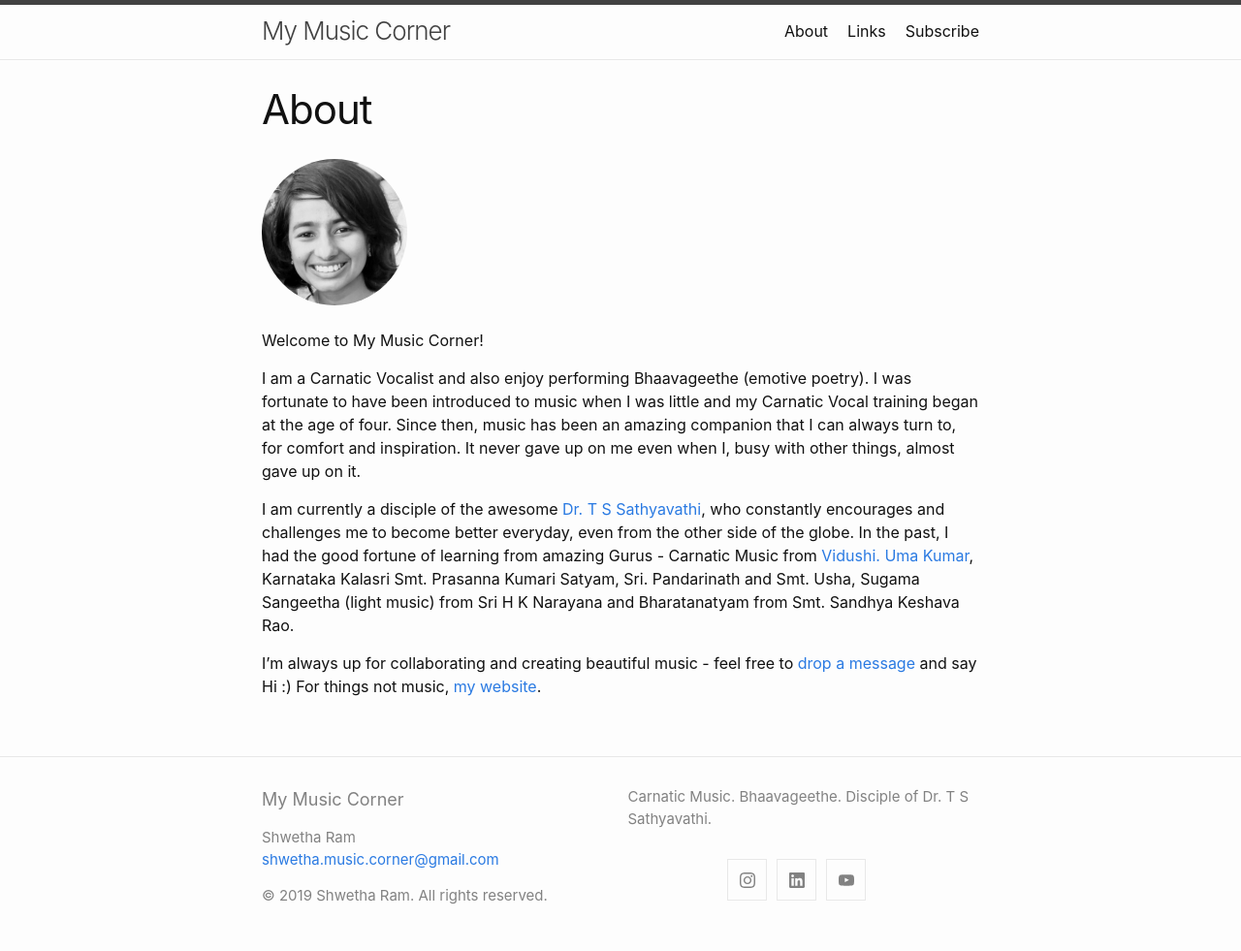
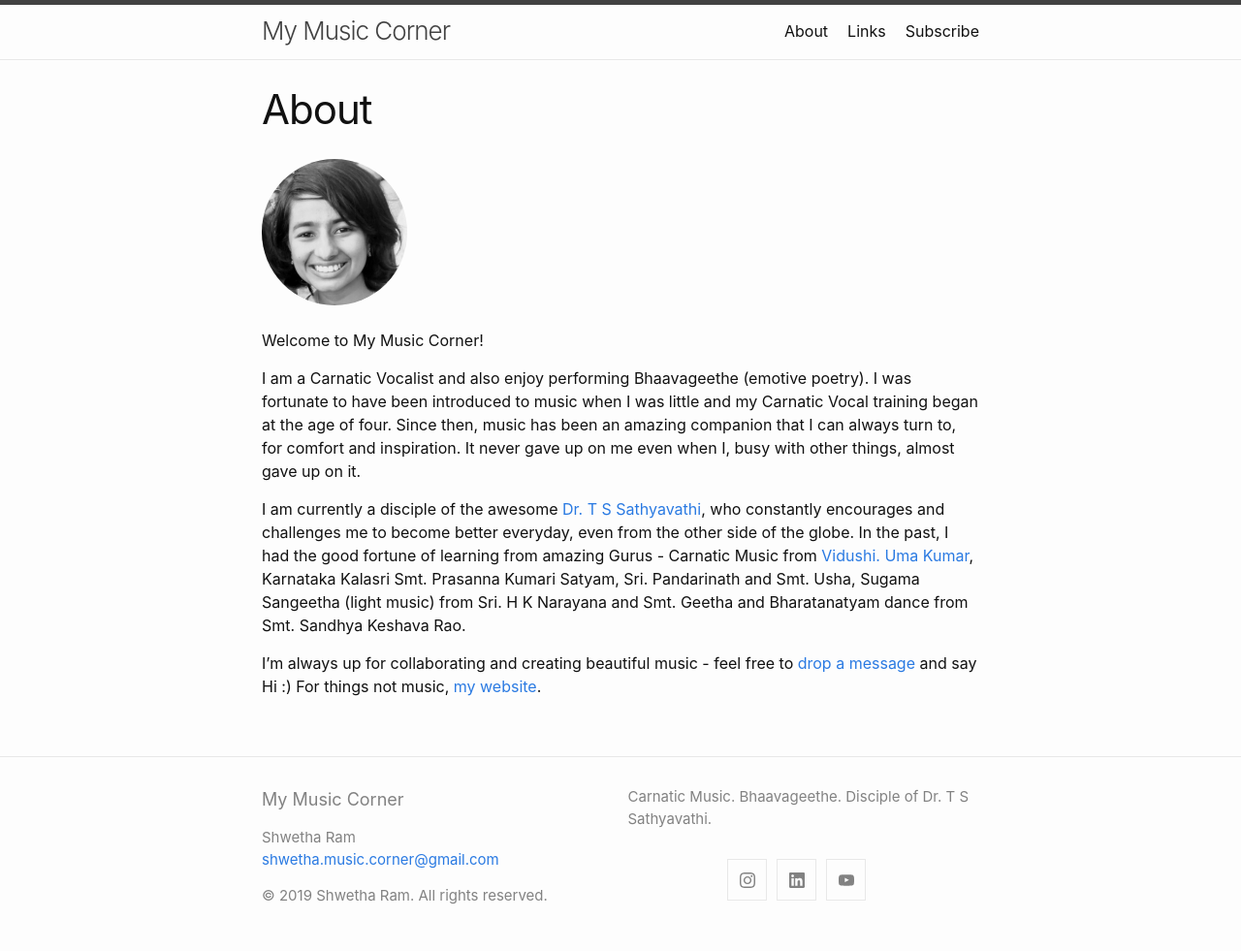
Before and after one commit to shwetharam0407/music-corner, a Jekyll site: the page built from about.md, in a window 1280 px wide. Shown: the whole page at 97% size. Built offline with Jekyll 4.4.1, drawn with Linux system fonts in a browser that asks for light colours.

Commit message:
modified about

```diff
--- a/about.md
+++ b/about.md
@@ -12,6 +12,6 @@ Welcome to My Music Corner!
 
 I am a Carnatic Vocalist and also enjoy performing Bhaavageethe (emotive poetry). I was fortunate to have been introduced to music when I was little and my Carnatic Vocal training began at the age of four. Since then, music has been an amazing companion that I can always turn to, for comfort and inspiration. It never gave up on me even when I, busy with other things, almost gave up on it.
 
-I am currently a disciple of the awesome [Dr. T S Sathyavathi](https://www.tssathyavathi.com), who constantly encourages and challenges me to become better everyday, even from the other side of the globe. In the past, I had the good fortune of learning from amazing Gurus - Carnatic Music from [Vidushi. Uma Kumar](https://musicearn.in/me/umakumar), Karnataka Kalasri Smt. Prasanna Kumari Satyam, Sri. Pandarinath and Smt. Usha, Sugama Sangeetha (light music) from Sri H K Narayana and Bharatanatyam from Smt. Sandhya Keshava Rao.
+I am currently a disciple of the awesome [Dr. T S Sathyavathi](https://www.tssathyavathi.com), who constantly encourages and challenges me to become better everyday, even from the other side of the globe. In the past, I had the good fortune of learning from amazing Gurus - Carnatic Music from [Vidushi. Uma Kumar](https://musicearn.in/me/umakumar), Karnataka Kalasri Smt. Prasanna Kumari Satyam, Sri. Pandarinath and Smt. Usha, Sugama Sangeetha (light music) from Sri. H K Narayana and Smt. Geetha and Bharatanatyam dance from Smt. Sandhya Keshava Rao.
 
 I'm always up for collaborating and creating beautiful music - feel free to [drop a message](mailto:shwetha.music.corner@gmail.com) and say Hi :) For things not music, [my website]( https://shwetharam0407.github.io).
```
